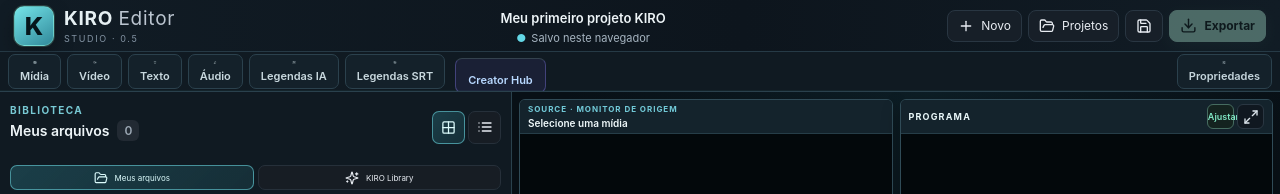
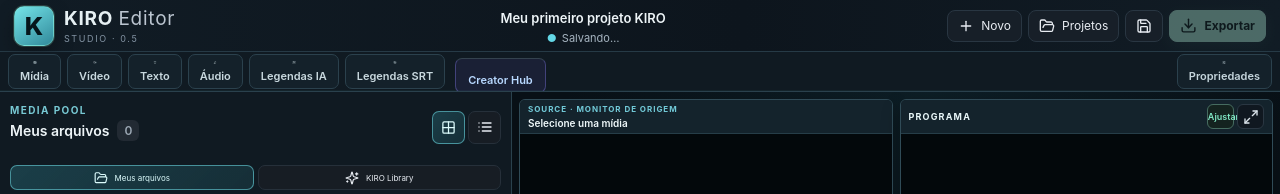
Before and after one commit to kiroaventureiro/kiro-editor, a React (Vite) app: page / in a window 1280 px wide. Shown: the top 194 px of the page. Built offline with nearby package versions, Linux system fonts and the light colour scheme.

Commit message:
Label library shelf as Media Pool

```diff
--- a/src/components/MediaLibrary.tsx
+++ b/src/components/MediaLibrary.tsx
@@ -224,7 +224,7 @@ export default function MediaLibrary({
       <div className="library-heading">
         <div>
           <span className="eyebrow">
-            {section === "kiro" ? "CATÁLOGO KIRO" : "BIBLIOTECA"}
+            {section === "kiro" ? "CATÁLOGO KIRO" : "MEDIA POOL"}
           </span>
           <h2>
             {sectionTitle} <small>{visibleAssets.length}</small>
```
